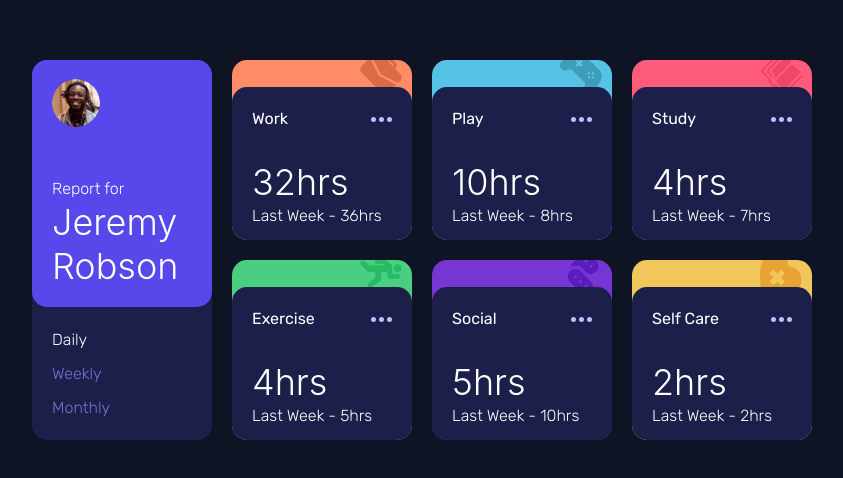
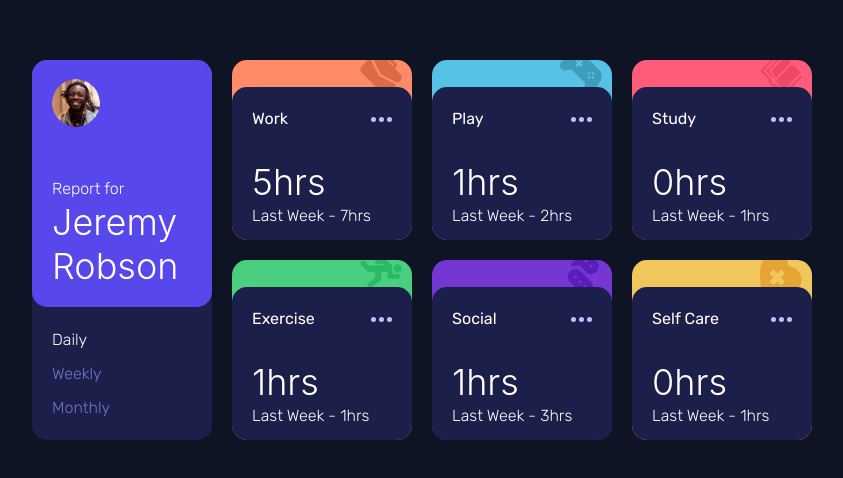
Before and after one commit to taufiqmahdi/Time-Tracking-Dashboard-Using-Next-JS, a Next.js app: page / in a window 1280 px wide. Shown: the part 150-628 px from the top of the page, without its empty margins (218-1061 px from the left). Built offline with nearby package versions, Linux system fonts and the light colour scheme.

Commit message:
Successfully added switch viewing between 3 timeframes

```diff
--- a/components/Content.js
+++ b/components/Content.js
@@ -37,8 +37,6 @@ const Content = () => {
       >
         <UserProfile timeCategory={timeCategory} onTimeCategoryChange={handleTimeCategoryChange} />
 
-        {console.log(timeCategory)}
-
         <Flex id="categories" w="580px" h="380px" wrap="wrap" justify='space-between'>
           {/* <Flex
           // w="100%"
@@ -58,7 +56,7 @@ const Content = () => {
               h="400px"
               wrap="wrap"
             > */}
-              <Trackers data={data} />
+              <Trackers data={data} timeCategory={timeCategory} />
             {/* </Flex> */}
           {/* </Flex> */}
         </Flex>
--- a/components/Tracker.js
+++ b/components/Tracker.js
@@ -2,7 +2,14 @@ import { Flex, Heading, Image, Text } from "@chakra-ui/react";
 import { useState } from "react";
 
 const Tracker = ({ data, timeCategory }) => {
-  // console.log(data)
+  // console.log(timeCategory)
+
+  const currentData = data.timeframes[timeCategory].current
+  const previousData = data.timeframes[timeCategory].previous
+
+  // const dataCurrent = {currentData}
+
+  // console.log(currentData)
 
   const [categoryBackground, setCategoryBackground] = useState(true);
   // const [categoryColor, setCategoryColor] = useState('');
@@ -96,12 +103,12 @@ const Tracker = ({ data, timeCategory }) => {
           </Flex>
           <Flex pt="30px">
             <Heading fontWeight="300">
-              {data.timeframes.weekly.current}hrs
+              {currentData}hrs
             </Heading>
           </Flex>
           <Flex>
             <Text fontWeight="300">
-              Last Week - {data.timeframes.weekly.previous}hrs
+              Last Week - {previousData}hrs
             </Text>
           </Flex>
         </Flex>
```
